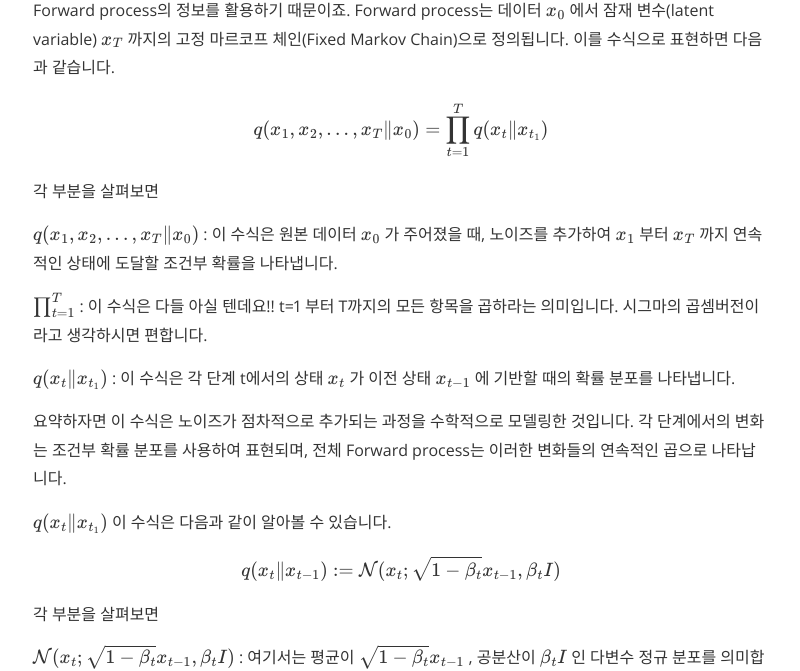
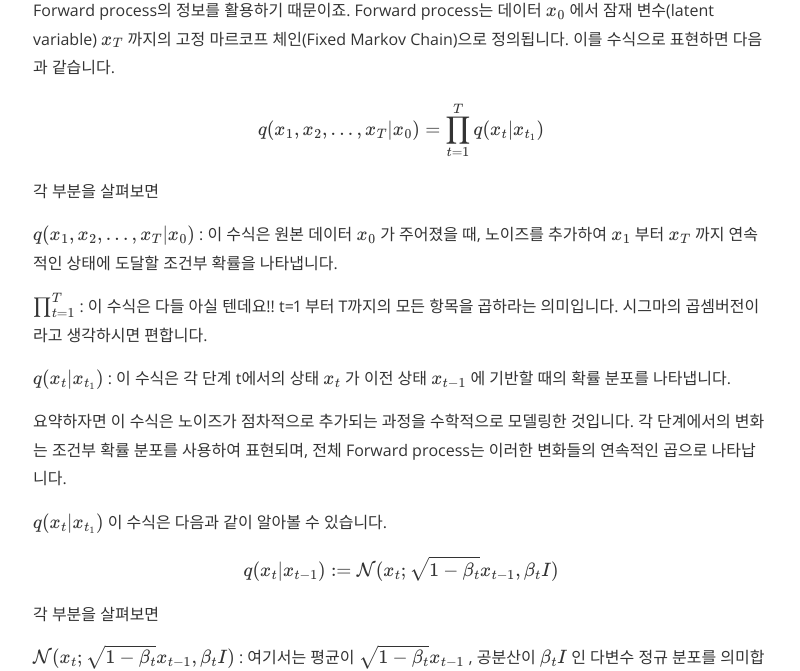
Before and after one commit to dinhoitt/dinhoitt.github.io, a Jekyll site: the page built from _posts/2024-02-07-Diffusion & Hifi-GAN for Auffusion & AudioLDM2 리뷰.md, in a window 1280 px wide and 900 px high, scrolled down 1631 px. Shown: the part 158-829 px from the top of the window, without its empty margins (239-1039 px from the left). Built offline with Jekyll 4.4.1, drawn with Linux system fonts in a browser that asks for light colours; nearby versions of some CDN libraries; formulas are drawn with MathJax 3; comment, search, counter and statistics services are not loaded.

Commit message:
파이프 기호 수정

```diff
--- a/_posts/2024-02-07-Diffusion & Hifi-GAN for Auffusion & AudioLDM2 리뷰.md
+++ b/_posts/2024-02-07-Diffusion & Hifi-GAN for Auffusion & AudioLDM2 리뷰.md
@@ -28,21 +28,21 @@ cover:  "/assets/post/auffusion_image.png"
 
 Forward process에서는 노이즈의 분포를 알아내야 합니다. 그 이유는 Reverse process에서 학습할 때 Forward process의 정보를 활용하기 때문이죠. Forward process는 데이터 $$x_0$$ 에서 잠재 변수(latent variable) $$x_T$$ 까지의 고정 마르코프 체인(Fixed Markov Chain)으로 정의됩니다. 이를 수식으로 표현하면 다음과 같습니다.
 
-$$q(x_1,x_2, ... , x_T \| x_0) = \prod_{t=1}^{T} q(x_t \| x_{t_1})$$
+$$q(x_1,x_2, ... , x_T \vert x_0) = \prod_{t=1}^{T} q(x_t \vert x_{t_1})$$
 
 각 부분을 살펴보면
 
-$$q(x_1,x_2, ... , x_T \| x_0)$$ : 이 수식은 원본 데이터 $$x_0$$ 가 주어졌을 때, 노이즈를 추가하여 $$x_1$$ 부터 $$x_T$$ 까지 연속적인 상태에 도달할 조건부 확률을 나타냅니다.
+$$q(x_1,x_2, ... , x_T \vert x_0)$$ : 이 수식은 원본 데이터 $$x_0$$ 가 주어졌을 때, 노이즈를 추가하여 $$x_1$$ 부터 $$x_T$$ 까지 연속적인 상태에 도달할 조건부 확률을 나타냅니다.
 
 $$\prod_{t=1}^{T}$$ : 이 수식은 다들 아실 텐데요!! t=1 부터 T까지의 모든 항목을 곱하라는 의미입니다. 시그마의 곱셈버전이라고 생각하시면 편합니다.
 
-$$q(x_t \| x_{t_1})$$ : 이 수식은 각 단계 t에서의 상태 $$x_t$$ 가 이전 상태 $$x_{t-1}$$ 에 기반할 때의 확률 분포를 나타냅니다.
+$$q(x_t \vert x_{t_1})$$ : 이 수식은 각 단계 t에서의 상태 $$x_t$$ 가 이전 상태 $$x_{t-1}$$ 에 기반할 때의 확률 분포를 나타냅니다.
 
 요약하자면 이 수식은 노이즈가 점차적으로 추가되는 과정을 수학적으로 모델링한 것입니다. 각 단계에서의 변화는 조건부 확률 분포를 사용하여 표현되며, 전체 Forward process는 이러한 변화들의 연속적인 곱으로 나타납니다.
 
-$$q(x_t \| x_{t_1})$$ 이 수식은 다음과 같이 알아볼 수 있습니다.
+$$q(x_t \vert x_{t_1})$$ 이 수식은 다음과 같이 알아볼 수 있습니다.
 
-$$q(x_t \| x_{t-1}) := \mathcal{N}(x_t; \sqrt{1 - \beta_t}x_{t-1}, \beta_t I)$$
+$$q(x_t \vert x_{t-1}) := \mathcal{N}(x_t; \sqrt{1 - \beta_t}x_{t-1}, \beta_t I)$$
 
 각 부분을 살펴보면
 
```
